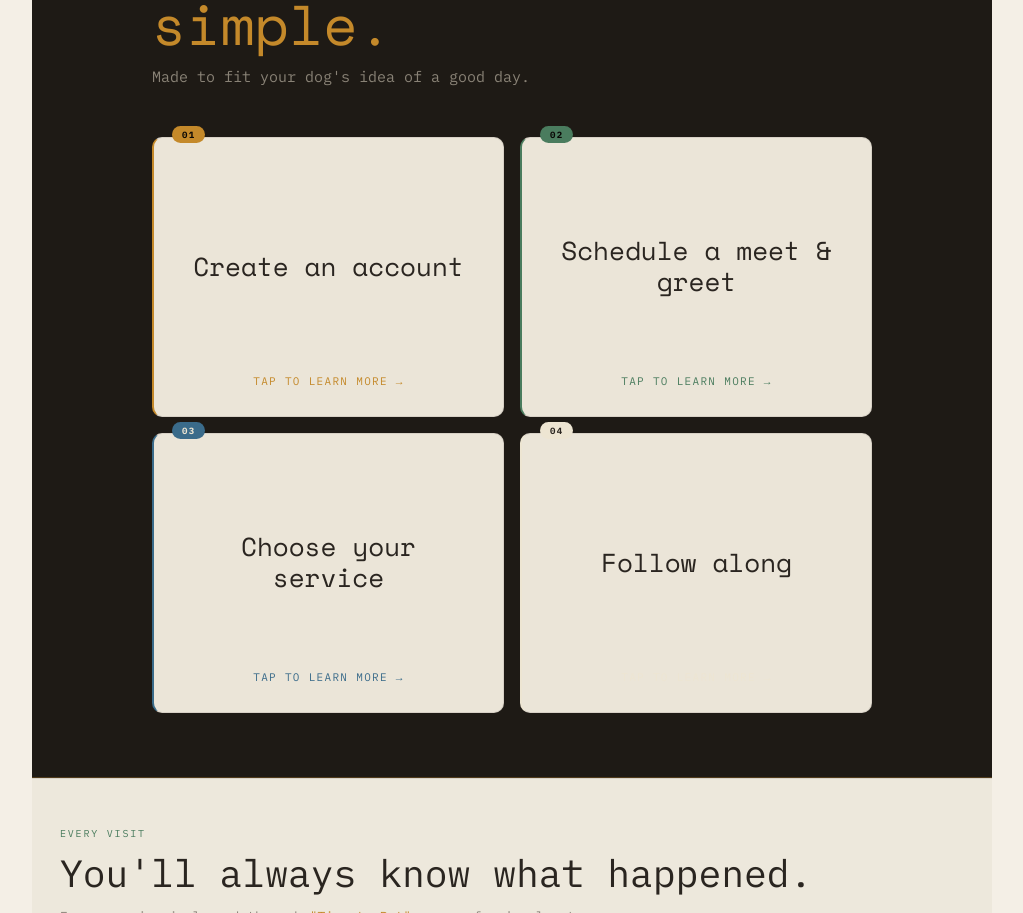
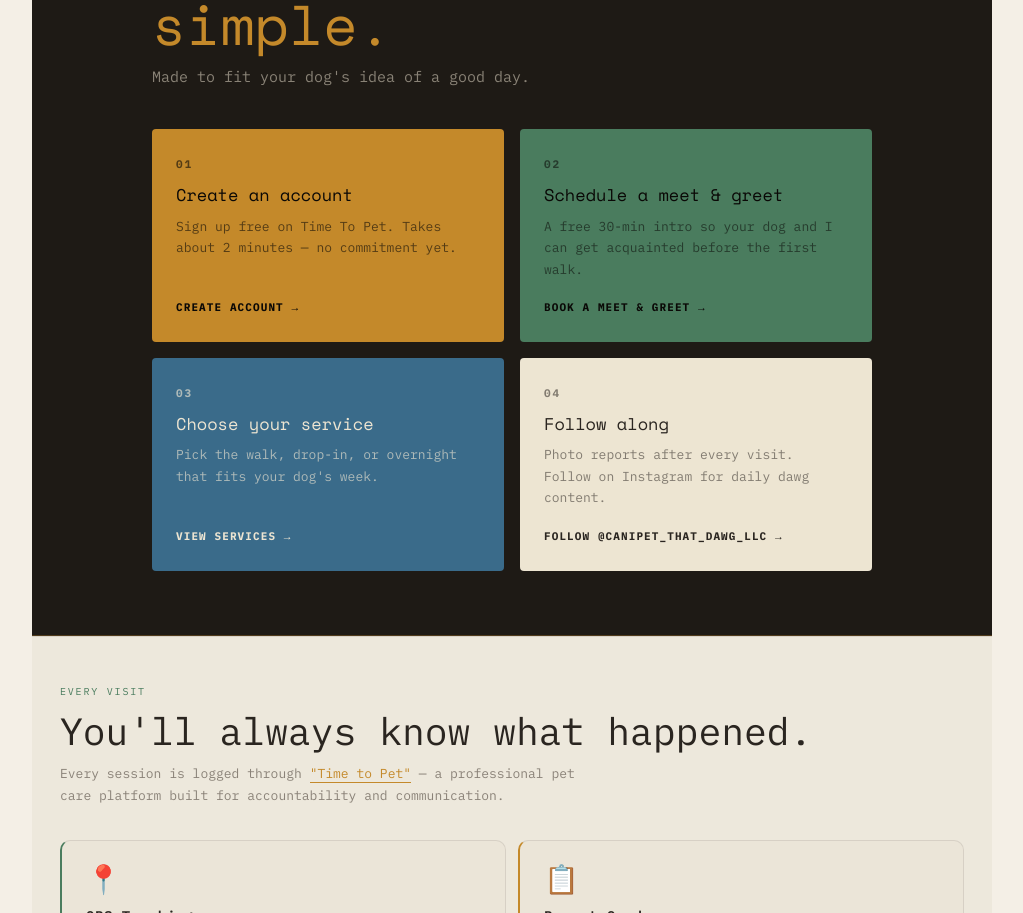
Before and after one commit to darkhorsedevloper/canipetthatdawg, a React (Vite) app: page / in a window 1280 px wide. Shown: the part 1706-2619 px from the top of the page, without its empty margins (128-1151 px from the left). Built offline with nearby package versions, Linux system fonts and the light colour scheme.

Commit message:
Revert CTA to solid color blocks
Co-Authored-By: Claude Sonnet 4.6 <noreply@anthropic.com>

```diff
--- a/src/components/CTA.jsx
+++ b/src/components/CTA.jsx
@@ -1,182 +1,45 @@
-import { useState } from 'react'
-
 const STEPS = [
   {
     number: '01',
     label: 'Create an account',
     desc: 'Sign up free on Time To Pet. Takes about 2 minutes — no commitment yet.',
-    cta: 'Create account',
+    cta: 'Create account →',
     href: 'https://www.timetopet.com/portal/create/create-account',
     bg: '#C4892A',
     text: '#0A0806',
+    subtext: 'rgba(10,8,6,0.6)',
   },
   {
     number: '02',
     label: 'Schedule a meet & greet',
     desc: 'A free 30-min intro so your dog and I can get acquainted before the first walk.',
-    cta: 'Book a meet & greet',
+    cta: 'Book a meet & greet →',
     href: 'https://www.timetopet.com/portal/create/create-account',
     bg: '#4A7C5E',
     text: '#0A0806',
+    subtext: 'rgba(10,8,6,0.55)',
   },
   {
     number: '03',
     label: 'Choose your service',
     desc: "Pick the walk, drop-in, or overnight that fits your dog's week.",
-    cta: 'View services',
+    cta: 'View services →',
     href: '#services',
     bg: '#3A6B8A',
     text: '#EDE5D2',
+    subtext: 'rgba(237,229,210,0.65)',
   },
   {
     number: '04',
     label: 'Follow along',
     desc: 'Photo reports after every visit. Follow on Instagram for daily dawg content.',
-    cta: 'Follow @canipet_that_dawg_llc',
+    cta: 'Follow @canipet_that_dawg_llc →',
     href: 'https://instagram.com/canipet_that_dawg_llc',
     bg: '#EDE5D2',
     text: '#2A2520',
+    subtext: 'rgba(42,37,32,0.55)',
   },
 ]
-
-const CARD_HEIGHT = 280
-
-function StepCard({ step }) {
-  const [flipped, setFlipped] = useState(false)
-  const darkText = step.text === '#0A0806' || step.text === '#2A2520'
-
-  return (
-    <div
-      onClick={() => setFlipped(f => !f)}
-      style={{
-        position: 'relative',
-        height: `${CARD_HEIGHT}px`,
-        cursor: 'pointer',
-        perspective: '1000px',
-      }}
-    >
-      {/* Step number badge */}
-      <span style={{
-        position: 'absolute',
-        top: -11,
-        left: '20px',
-        background: step.bg,
-        color: step.text,
-        fontSize: '9px',
-        letterSpacing: '0.14em',
-        textTransform: 'uppercase',
-        padding: '3px 10px',
-        borderRadius: '99px',
-        whiteSpace: 'nowrap',
-        fontWeight: 700,
-        zIndex: 10,
-        fontFamily: "'IBM Plex Mono', monospace",
-      }}>
-        {step.number}
-      </span>
-
-      {/* Flip container */}
-      <div style={{
-        width: '100%',
-        height: '100%',
-        position: 'relative',
-        transformStyle: 'preserve-3d',
-        transition: 'transform 750ms cubic-bezier(.4,.2,.2,1)',
-        transform: flipped ? 'rotateY(180deg)' : 'rotateY(0deg)',
-      }}>
-
-        {/* FRONT */}
-        <div style={{
-          position: 'absolute', inset: 0,
-          backfaceVisibility: 'hidden',
-          WebkitBackfaceVisibility: 'hidden',
-          background: 'var(--card)',
-          border: '0.5px solid var(--border)',
-          borderLeft: `2px solid ${step.bg}`,
-          borderRadius: '10px',
-          padding: '28px 24px',
-          display: 'flex',
-          flexDirection: 'column',
-        }}>
-          <div style={{ flex: 1, display: 'flex', alignItems: 'center', justifyContent: 'center' }}>
-            <div style={{
-              fontFamily: 'var(--serif)',
-              fontSize: '26px',
-              fontWeight: 400,
-              color: 'var(--charcoal)',
-              lineHeight: 1.2,
-              textAlign: 'center',
-            }}>
-              {step.label}
-            </div>
-          </div>
-
-          <div style={{
-            textAlign: 'center',
-            fontSize: '11px',
-            letterSpacing: '0.12em',
-            textTransform: 'uppercase',
-            color: step.bg,
-            fontFamily: "'IBM Plex Mono', monospace",
-            marginTop: '8px',
-          }}>
-            Tap to learn more →
-          </div>
-        </div>
-
-        {/* BACK */}
-        <div style={{
-          position: 'absolute', inset: 0,
-          backfaceVisibility: 'hidden',
-          WebkitBackfaceVisibility: 'hidden',
-          transform: 'rotateY(180deg)',
-          background: step.bg,
-          borderRadius: '10px',
-          padding: '28px 24px',
-          display: 'flex',
-          flexDirection: 'column',
-        }}>
-          <p style={{
-            fontSize: '14px',
-            color: darkText ? 'rgba(10,8,6,0.8)' : 'rgba(237,229,210,0.85)',
-            lineHeight: 1.75,
-            fontFamily: "'IBM Plex Mono', monospace",
-            flex: 1,
-          }}>
-            {step.desc}
-          </p>
-
-          <a
-            href={step.href}
-            target={step.href.startsWith('http') ? '_blank' : undefined}
-            rel={step.href.startsWith('http') ? 'noreferrer' : undefined}
-            onClick={e => e.stopPropagation()}
-            style={{
-              display: 'block',
-              width: '100%',
-              textAlign: 'center',
-              background: darkText ? 'rgba(10,8,6,0.15)' : 'rgba(237,229,210,0.15)',
-              border: `1.5px solid ${step.text}`,
-              color: step.text,
-              padding: '12px 0',
-              borderRadius: '7px',
-              fontFamily: "'IBM Plex Mono', monospace",
-              fontSize: '12px',
-              fontWeight: 700,
-              letterSpacing: '0.12em',
-              textTransform: 'uppercase',
-              textDecoration: 'none',
-              marginTop: '20px',
-            }}
-          >
-            {step.cta} →
-          </a>
-        </div>
-
-      </div>
-    </div>
-  )
-}
 
 export default function CTA() {
   return (
@@ -213,7 +76,7 @@ export default function CTA() {
           fontSize: '15px',
           color: 'rgba(226,217,198,0.55)',
           fontFamily: "'IBM Plex Mono', monospace",
-          marginBottom: '48px',
+          marginBottom: '40px',
           lineHeight: 1.6,
         }}>
           Made to fit your dog's idea of a good day.
@@ -221,7 +84,62 @@ export default function CTA() {
 
         <div className="cta-steps-grid">
           {STEPS.map((step) => (
-            <StepCard key={step.number} step={step} />
+            <a
+              key={step.number}
+              href={step.href}
+              target={step.href.startsWith('http') ? '_blank' : undefined}
+              rel={step.href.startsWith('http') ? 'noreferrer' : undefined}
+              style={{
+                display: 'flex',
+                flexDirection: 'column',
+                padding: '28px 24px',
+                borderRadius: '4px',
+                background: step.bg,
+                textDecoration: 'none',
+                cursor: 'pointer',
+              }}
+            >
+              <span style={{
+                fontSize: '11px',
+                fontFamily: "'IBM Plex Mono', monospace",
+                letterSpacing: '0.18em',
+                color: step.subtext,
+                marginBottom: '14px',
+                fontWeight: 700,
+              }}>
+                {step.number}
+              </span>
+              <p style={{
+                fontSize: '17px',
+                fontFamily: 'var(--serif)',
+                fontWeight: 400,
+                color: step.text,
+                marginBottom: '10px',
+                lineHeight: 1.2,
+              }}>
+                {step.label}
+              </p>
+              <p style={{
+                fontSize: '13px',
+                color: step.subtext,
+                lineHeight: 1.65,
+                fontFamily: "'IBM Plex Mono', monospace",
+                flex: 1,
+                marginBottom: '20px',
+              }}>
+                {step.desc}
+              </p>
+              <span style={{
+                fontSize: '11px',
+                fontFamily: "'IBM Plex Mono', monospace",
+                letterSpacing: '0.1em',
+                color: step.text,
+                textTransform: 'uppercase',
+                fontWeight: 700,
+              }}>
+                {step.cta}
+              </span>
+            </a>
           ))}
         </div>
 
```
